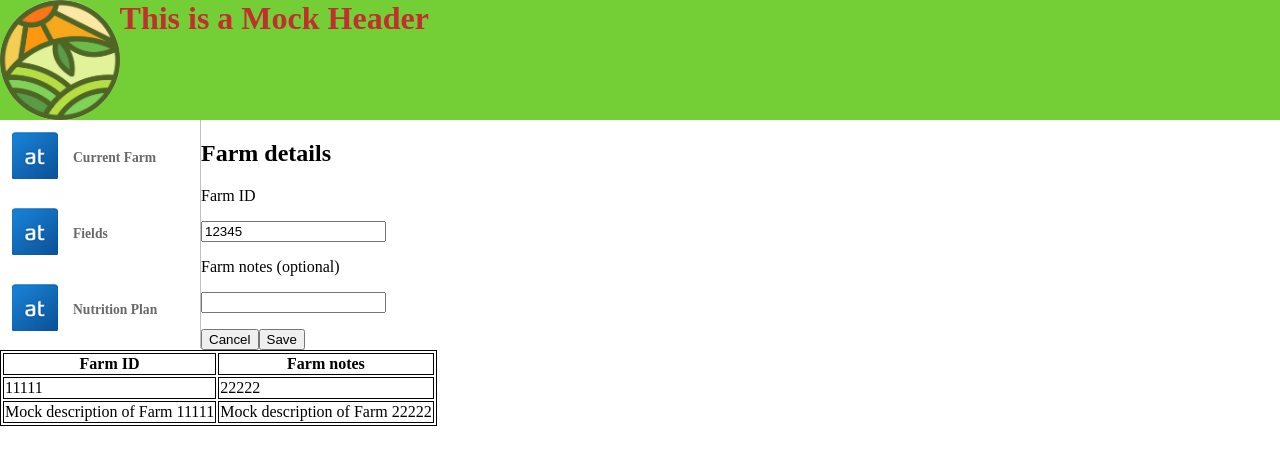
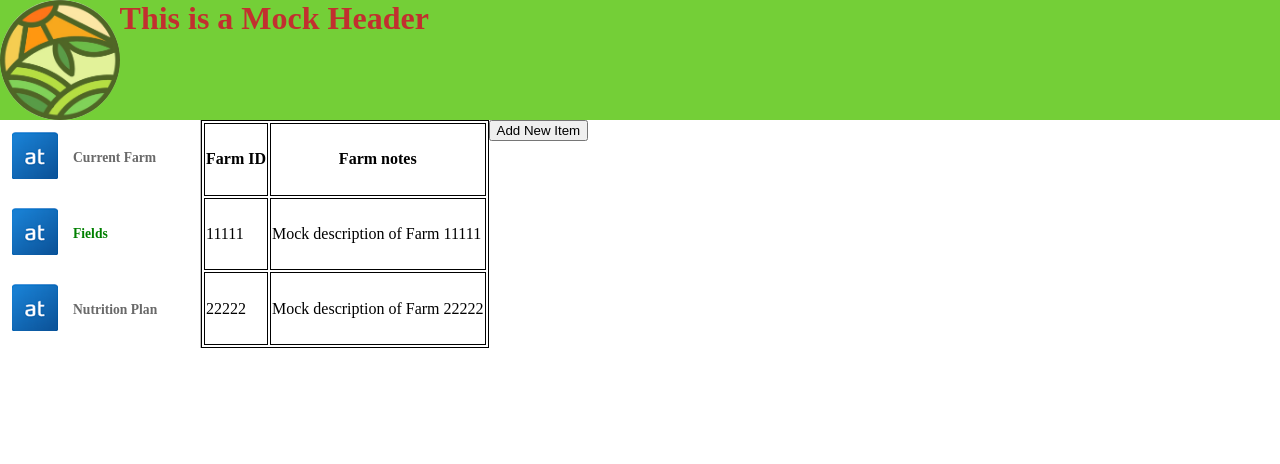
Before and after one commit to a805431/react-webpack-hw-geri, a React app: page /fields in a window 1280 px wide. Shown: the top 464 px of the page. Built offline with nearby package versions, Linux system fonts and the light colour scheme.

Commit message:
navigation with Outlet

```diff
--- a/package.json
+++ b/package.json
@@ -24,6 +24,7 @@
   "dependencies": {
     "react": "^18.2.0",
     "react-dom": "^18.2.0",
+    "react-router-dom": "^6.9.0",
     "styled-components": "^5.3.9"
   }
 }
--- a/src/App.js
+++ b/src/App.js
@@ -1,43 +1,26 @@
-import MenuOption from './components/MenuOption';
-import MyHeader from './components/MyHeader';
-import HeaderImage from './assets/images/headerImage.jpg';
-import AtFarmLogo from './assets/images/at_farm_logo.png';
 import GlobalCSS from './styles/global.css.js';
-import React, { Fragment } from 'react';
-import FormCategory from './components/FormCategory';
-import TableCategory from './components/TableCategory';
+import React from 'react';
+import { BrowserRouter, Routes, Route } from 'react-router-dom';
+import Container from './components/Container.js';
+import Home from './components/Home';
+import NotFound from './components/NotFound';
+import FormCategory from './components/FormCategory.js';
+import TableCategory from './components/TableCategory.js';
 
 function App() {
   return (
-    <Fragment>
+    <BrowserRouter>
       <GlobalCSS />
-      <MyHeader
-        title="This is a Mock Header"
-        image={HeaderImage}
-        altDesc="header image"
-      />
-      <div className="container">
-        <div className="navbar">
-          <MenuOption
-            title="Current Farm"
-            image={AtFarmLogo}
-            altDesc="current farm"
-          />
-          <MenuOption
-            title="Fields"
-            image={AtFarmLogo}
-            altDesc="nutrition plan"
-          />
-          <MenuOption title="Nutrition Plan" image={AtFarmLogo} />
-        </div>
-        <div className="flex-container">
-          <FormCategory />
-        </div>
-      </div>
-      <div className="flex-container">
-        <TableCategory />
-      </div>
-    </Fragment>
+      <Routes>
+        <Route path="/" element={<Container />}>
+          <Route index element={<Home/>}/>
+          <Route exact path="current-farm" element={<FormCategory />} />
+          <Route exact path="fields" element={<TableCategory />} />
+          <Route path="*" element={<NotFound />} />
+        </Route>
+        <Route path="*" element={<NotFound />} />
+      </Routes>
+    </BrowserRouter>
   );
 }
 
--- /dev/null
+++ b/src/components/Container.js
@@ -0,0 +1,25 @@
+import React, { Fragment } from 'react';
+import MyHeader from './MyHeader';
+import HeaderImage from '../assets/images/headerImage.jpg';
+import Navbar from './Navbar';
+import { Outlet } from 'react-router-dom';
+
+function Container() {
+  return (
+    <Fragment>
+      <MyHeader
+        title="This is a Mock Header"
+        image={HeaderImage}
+        altDesc="header image"
+      />
+      <div className="main-container">
+        <Navbar />
+        <div className="flex-container">
+          <Outlet />
+        </div>
+      </div>
+    </Fragment>
+  );
+}
+
+export default Container;
--- a/src/components/FormCategory.js
+++ b/src/components/FormCategory.js
@@ -48,7 +48,8 @@ function FormCategory() {
     }
   };
 
-  const handleCancel = () => {
+  const handleCancel = (event) => {
+    event.preventDefault();
     setDescription('');
     setFarmId('');
     setMessage([]);
--- /dev/null
+++ b/src/components/Home.js
@@ -0,0 +1,7 @@
+function Home() {
+    return (<div className="flex-container">
+        <h1>Welcome!</h1>
+    </div>);
+}
+
+export default Home;
--- a/src/components/MenuOption.js
+++ b/src/components/MenuOption.js
@@ -1,29 +1,43 @@
 import styled from 'styled-components';
+import { NavLink } from 'react-router-dom';
 
-const NavbarLinkStyles = styled.a`
-  display: flex;
-  align-items: center;
-  background: #ffffff;
-  padding: 12px;
-  text-decoration: none;
-  font-weight: bold;
-  border-bottom: 1px solid #ffffff;
-  color: #696969;
-  font-size: 0.85rem;
-`;
+// const NavbarLinkStyles = styled.a`
+//   display: flex;
+//   align-items: center;
+//   background: #ffffff;
+//   padding: 12px;
+//   text-decoration: none;
+//   font-weight: bold;
+//   border-bottom: 1px solid #ffffff;
+//   color: #696969;
+//   font-size: 0.85rem;
+// `;
+
+const linkStyles = {
+  "display": "flex",
+  "alignItems": "center",
+  "background": "#ffffff",
+  "padding": "12px",
+  "textDecoration": "none",
+  "fontWeight": "bold",
+  "borderBottom": "1px solid #ffffff",
+  "color": "#696969",
+  "fontSize": "0.85rem",
+};
 
 const ImgStyles = styled.img`
   margin-right: 15px;
 `;
-
-function MenuOption({ title, image, altDesc }) {
+//NavbarLinkSTyles тага го промених на Link тага, после на NavLink
+function MenuOption({ title, image, altDesc, routePath }) {
   return (
-    <NavbarLinkStyles href="#" className="navbar-link">
+    <NavLink to={routePath} className="navbar-link"
+    style={({isActive}) => (isActive ? {...linkStyles, color: "green"}: {...linkStyles})}>
       <span>
         <ImgStyles className="imageIcon" src={image} alt={altDesc} />
       </span>
       {title}
-    </NavbarLinkStyles>
+    </NavLink>
   );
 }
 
--- /dev/null
+++ b/src/components/Navbar.js
@@ -0,0 +1,27 @@
+import MenuOption from './MenuOption';
+import AtFarmLogo from '../assets/images/at_farm_logo.png';
+
+function Navbar(){
+    return (<div className="navbar">
+    <MenuOption
+      routePath="/current-farm"
+      title="Current Farm"
+      image={AtFarmLogo}
+      altDesc="current farm"
+    />
+    <MenuOption
+      routePath="/fields"
+      title="Fields"
+      image={AtFarmLogo}
+      altDesc="fields"
+    />
+    <MenuOption
+      routePath="/nutrition-plan"
+      title="Nutrition Plan"
+      image={AtFarmLogo}
+      altDesc="nutrition plan"
+    />
+  </div>);
+}
+
+export default Navbar;
--- /dev/null
+++ b/src/components/NotFound.js
@@ -0,0 +1,8 @@
+function NotFound() {
+    return (<div className="not-found-container">
+        <h1>Sorry, Nothing here!</h1>
+    </div>);
+
+}
+
+export default NotFound;
--- a/src/components/TableCategory.js
+++ b/src/components/TableCategory.js
@@ -1,20 +1,29 @@
 import { useState } from 'react';
 
 function TableCategory() {
-    return (<table>
-        <tr>
+  return (
+    <>
+      <table>
+        <tbody>
+          <tr>
             <th>Farm ID</th>
             <th>Farm notes</th>
-        </tr>
-        <tr>
+          </tr>
+          <tr>
             <td>11111</td>
+            <td>Mock description of Farm 11111</td>
+          </tr>
+          <tr>
             <td>22222</td>
-        </tr>
-        <tr>
-            <td>Mock description of Farm 11111</td>
             <td>Mock description of Farm 22222</td>
-        </tr>
-    </table>);
+          </tr>
+        </tbody>
+      </table>
+      <section>
+        <button>Add New Item</button>
+      </section>
+    </>
+  );
 }
 
 export default TableCategory;
--- a/src/styles/global.css.js
+++ b/src/styles/global.css.js
@@ -4,10 +4,10 @@ export default createGlobalStyle`
 body{
     margin: 0;
 }
-.container{
+.main-container{
     height: 100%;
 }
-.container, .flex-container{
+.main-container, .flex-container{
     display: flex;
 }
 .navbar{
```
Also changed, not shown: 1 other file (tests, documents, lock files or other folders).
